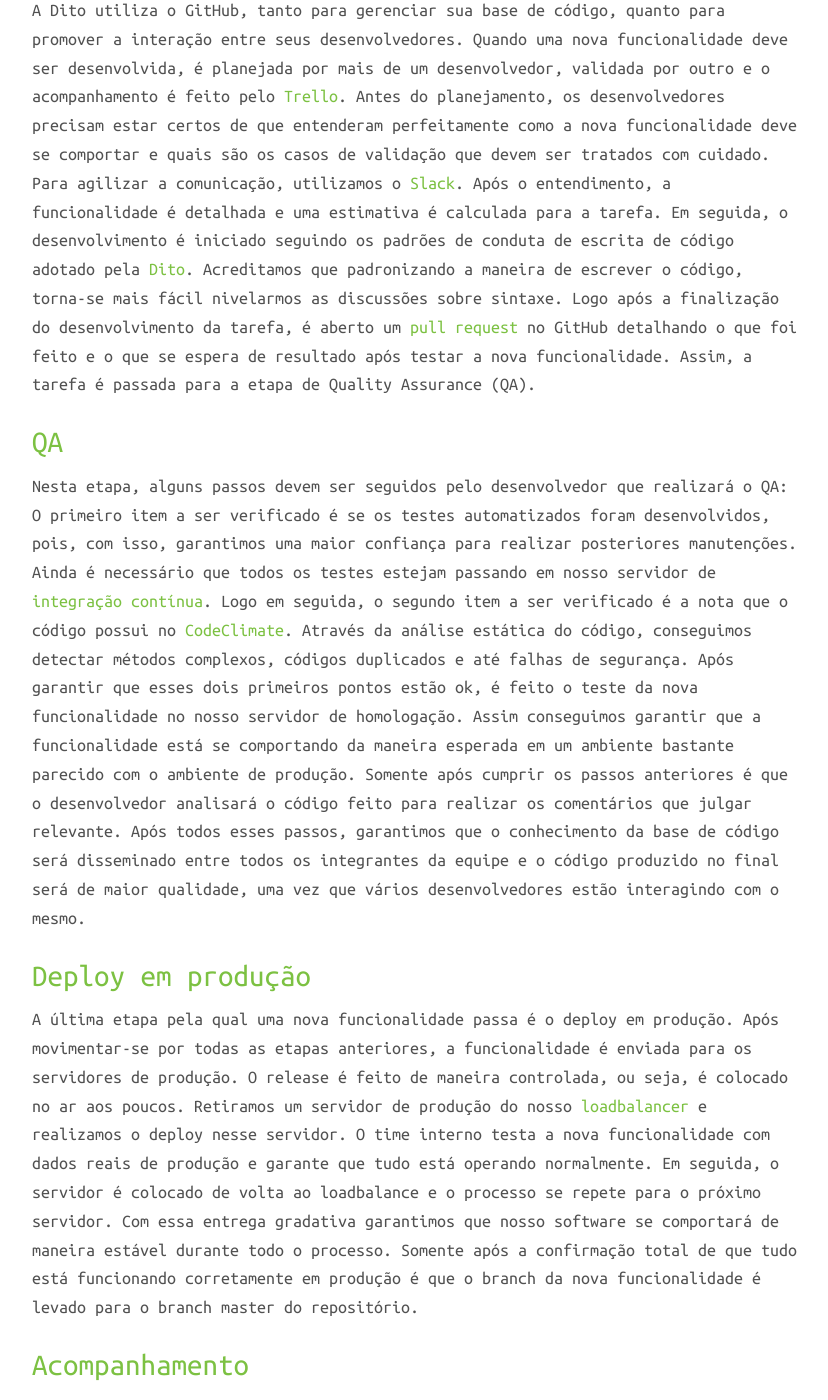
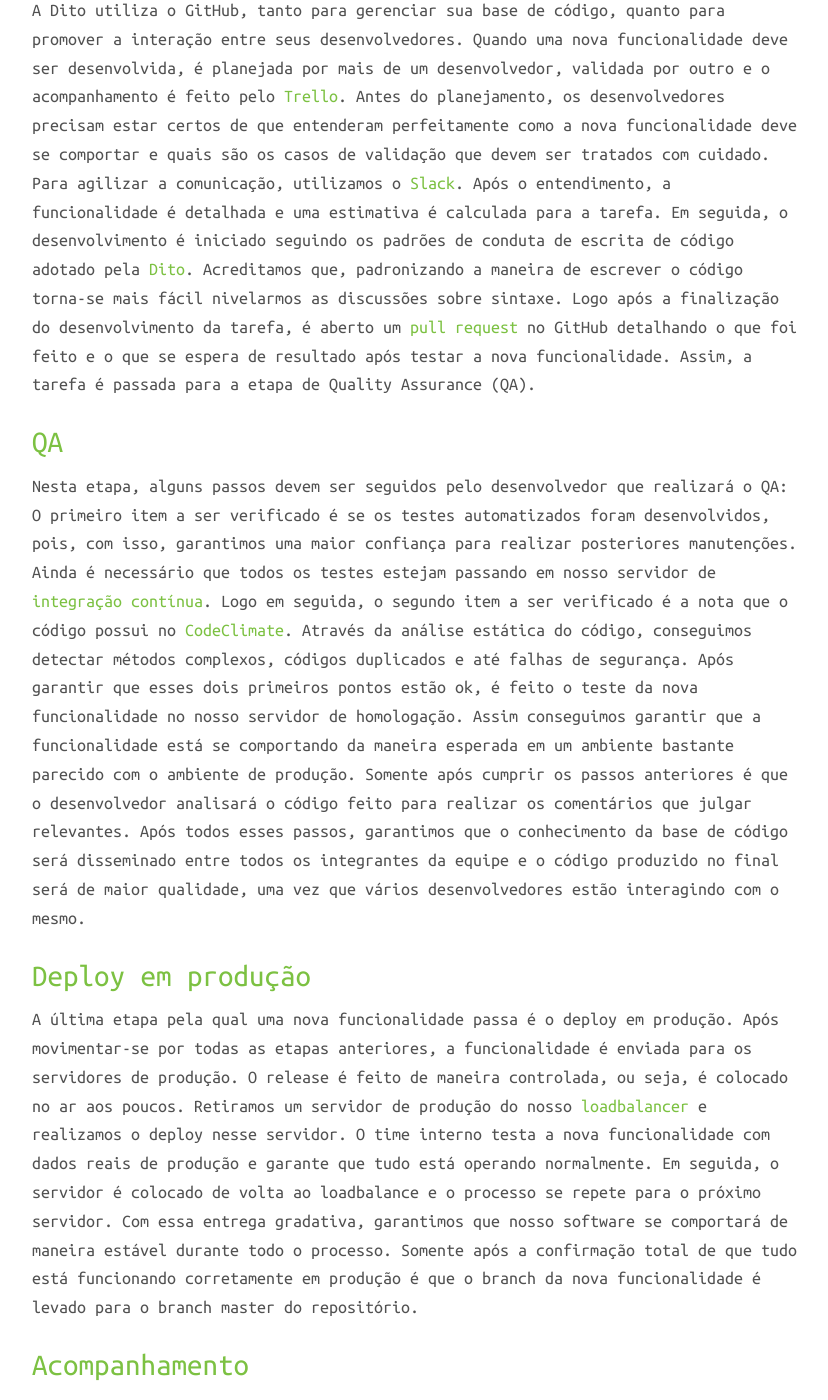
Before and after one commit to ditointernet/blog-feras-legacy, a Jekyll site: the page built from _posts/2015-07-06-garantindo-uma-melhor-qualidade.md, in a window 1280 px wide and 1400 px high, scrolled down 1047 px. Shown: the whole window, without its empty margins (224-1052 px from the left). Built offline with Jekyll 4.4.1, drawn with Linux system fonts in a browser that asks for light colours; nearby versions of some CDN libraries; some of the changed text lies outside the part shown.

Commit message:
arrumando alguns erros de portugues

```diff
--- a/_posts/2015-07-06-garantindo-uma-melhor-qualidade.md
+++ b/_posts/2015-07-06-garantindo-uma-melhor-qualidade.md
@@ -6,22 +6,22 @@
 post_author: Sérgio Miranda
 ---
 
-Ao longo do processo de desenvolvimento, todo desenvolvedor de software possui a seguinte certeza: mudanças acontecerão. Para atender às demandas do mercado e dos clientes que estão sendo atendidos, o software sofre alterações. Estas, quando não bem planejadas e executadas, levam ao aparecimento do fenômeno conhecido como erosão arquitetural. É nesse momento que a manutenibilidade do sistema que está sendo desenvolvido começa a degradar: adicionar novas features tende a ser mais difícil, problemas de escalabilidade começam a vir à tona, etc. O problema de erosão arquitetural é ainda mais servero em linguagens dinâmicas, devido a alguns recursos providos por tais linguagens (eg., invocações dinâmicas, construções dinâmicas, eval, etc.). À medida que novos desenvolvedores são integrados ao time para ajudar a evoluir e manter o software, o problema pode se complicar ainda mais. Pensando nesses pontos descritos, a Dito criou um processo que guia a equipe de desenvolvimento para que o fenômeno de erosão arquitetural seja minimizado no software criado pela empresa. Então, vamos entender como o processo funciona.
+Ao longo do processo de desenvolvimento, todo desenvolvedor de software possui a seguinte certeza: mudanças acontecerão. Para atender às demandas do mercado e dos clientes que estão sendo atendidos, o software sofre alterações. Estas, quando não bem planejadas e executadas, levam ao aparecimento do fenômeno conhecido como erosão arquitetural. É nesse momento que a manutenibilidade do sistema que está sendo desenvolvido começa a degradar: adicionar novas features tende a ser mais difícil, problemas de escalabilidade começam a vir à tona, etc. O problema de erosão arquitetural é ainda mais servero em linguagens dinâmicas, devido a alguns recursos providos por tais linguagens (ex., invocações dinâmicas, construções dinâmicas, eval, etc.). À medida que novos desenvolvedores são integrados ao time para ajudar a evoluir e manter o software, o problema pode se complicar ainda mais. Pensando nesses pontos descritos, a Dito criou um processo que guia a equipe de desenvolvimento para que o fenômeno de erosão arquitetural seja minimizado no software criado pela empresa. Então, vamos entender como o processo funciona.
 
 Desenvolvimento
 ---------------
 
-A Dito utiliza o GitHub, tanto para gerenciar sua base de código, quanto para promover a interação entre seus desenvolvedores. Quando uma nova funcionalidade deve ser desenvolvida, é planejada por mais de um desenvolvedor, validada por outro e o acompanhamento é feito pelo [Trello](https://trello.com/). Antes do planejamento, os desenvolvedores precisam estar certos de que entenderam perfeitamente como a nova funcionalidade deve se comportar e quais são os casos de validação que devem ser tratados com cuidado. Para agilizar a comunicação, utilizamos o [Slack](https://slack.com/). Após o entendimento, a funcionalidade é detalhada e uma estimativa é calculada para a tarefa. Em seguida, o desenvolvimento é iniciado seguindo os padrões de conduta de escrita de código adotado pela [Dito](https://github.com/bbatsov/ruby-style-guide). Acreditamos que padronizando a maneira de escrever o código, torna-se mais fácil nivelarmos as discussões sobre sintaxe. Logo após a finalização do desenvolvimento da tarefa, é aberto um [pull request](https://help.github.com/articles/creating-a-pull-request/) no GitHub detalhando o que foi feito e o que se espera de resultado após testar a nova funcionalidade. Assim, a tarefa é passada para a etapa de Quality Assurance (QA).
+A Dito utiliza o GitHub, tanto para gerenciar sua base de código, quanto para promover a interação entre seus desenvolvedores. Quando uma nova funcionalidade deve ser desenvolvida, é planejada por mais de um desenvolvedor, validada por outro e o acompanhamento é feito pelo [Trello](https://trello.com/). Antes do planejamento, os desenvolvedores precisam estar certos de que entenderam perfeitamente como a nova funcionalidade deve se comportar e quais são os casos de validação que devem ser tratados com cuidado. Para agilizar a comunicação, utilizamos o [Slack](https://slack.com/). Após o entendimento, a funcionalidade é detalhada e uma estimativa é calculada para a tarefa. Em seguida, o desenvolvimento é iniciado seguindo os padrões de conduta de escrita de código adotado pela [Dito](https://github.com/bbatsov/ruby-style-guide). Acreditamos que, padronizando a maneira de escrever o código torna-se mais fácil nivelarmos as discussões sobre sintaxe. Logo após a finalização do desenvolvimento da tarefa, é aberto um [pull request](https://help.github.com/articles/creating-a-pull-request/) no GitHub detalhando o que foi feito e o que se espera de resultado após testar a nova funcionalidade. Assim, a tarefa é passada para a etapa de Quality Assurance (QA).
 
 QA
 --
 
-Nesta etapa, alguns passos devem ser seguidos pelo desenvolvedor que realizará o QA: O primeiro item a ser verificado é se os testes automatizados foram desenvolvidos, pois, com isso, garantimos uma maior confiança para realizar posteriores manutenções. Ainda é necessário que todos os testes estejam passando em nosso servidor de [integração contínua](https://circleci.com/). Logo em seguida, o segundo item a ser verificado é a nota que o código possui no [CodeClimate](http://codeclimate.com/). Através da análise estática do código, conseguimos detectar métodos complexos, códigos duplicados e até falhas de segurança. Após garantir que esses dois primeiros pontos estão ok, é feito o teste da nova funcionalidade no nosso servidor de homologação. Assim conseguimos garantir que a funcionalidade está se comportando da maneira esperada em um ambiente bastante parecido com o ambiente de produção. Somente após cumprir os passos anteriores é que o desenvolvedor analisará o código feito para realizar os comentários que julgar relevante. Após todos esses passos, garantimos que o conhecimento da base de código será disseminado entre todos os integrantes da equipe e o código produzido no final será de maior qualidade, uma vez que vários desenvolvedores estão interagindo com o mesmo.
+Nesta etapa, alguns passos devem ser seguidos pelo desenvolvedor que realizará o QA: O primeiro item a ser verificado é se os testes automatizados foram desenvolvidos, pois, com isso, garantimos uma maior confiança para realizar posteriores manutenções. Ainda é necessário que todos os testes estejam passando em nosso servidor de [integração contínua](https://circleci.com/). Logo em seguida, o segundo item a ser verificado é a nota que o código possui no [CodeClimate](http://codeclimate.com/). Através da análise estática do código, conseguimos detectar métodos complexos, códigos duplicados e até falhas de segurança. Após garantir que esses dois primeiros pontos estão ok, é feito o teste da nova funcionalidade no nosso servidor de homologação. Assim conseguimos garantir que a funcionalidade está se comportando da maneira esperada em um ambiente bastante parecido com o ambiente de produção. Somente após cumprir os passos anteriores é que o desenvolvedor analisará o código feito para realizar os comentários que julgar relevantes. Após todos esses passos, garantimos que o conhecimento da base de código será disseminado entre todos os integrantes da equipe e o código produzido no final será de maior qualidade, uma vez que vários desenvolvedores estão interagindo com o mesmo.
 
 Deploy em produção
 ------------------
 
-A última etapa pela qual uma nova funcionalidade passa é o deploy em produção. Após movimentar-se por todas as etapas anteriores, a funcionalidade é enviada para os servidores de produção. O release é feito de maneira controlada, ou seja, é colocado no ar aos poucos. Retiramos um servidor de produção do nosso [loadbalancer](https://en.wikipedia.org/wiki/Load_balancing_(computing)) e realizamos o deploy nesse servidor. O time interno testa a nova funcionalidade com dados reais de produção e garante que tudo está operando normalmente. Em seguida, o servidor é colocado de volta ao loadbalance e o processo se repete para o próximo servidor. Com essa entrega gradativa garantimos que nosso software se comportará de maneira estável durante todo o processo. Somente após a confirmação total de que tudo está funcionando corretamente em produção é que o branch da nova funcionalidade é levado para o branch master do repositório.
+A última etapa pela qual uma nova funcionalidade passa é o deploy em produção. Após movimentar-se por todas as etapas anteriores, a funcionalidade é enviada para os servidores de produção. O release é feito de maneira controlada, ou seja, é colocado no ar aos poucos. Retiramos um servidor de produção do nosso [loadbalancer](https://en.wikipedia.org/wiki/Load_balancing_(computing)) e realizamos o deploy nesse servidor. O time interno testa a nova funcionalidade com dados reais de produção e garante que tudo está operando normalmente. Em seguida, o servidor é colocado de volta ao loadbalance e o processo se repete para o próximo servidor. Com essa entrega gradativa, garantimos que nosso software se comportará de maneira estável durante todo o processo. Somente após a confirmação total de que tudo está funcionando corretamente em produção é que o branch da nova funcionalidade é levado para o branch master do repositório.
 
 Acompanhamento
 --------------
```
